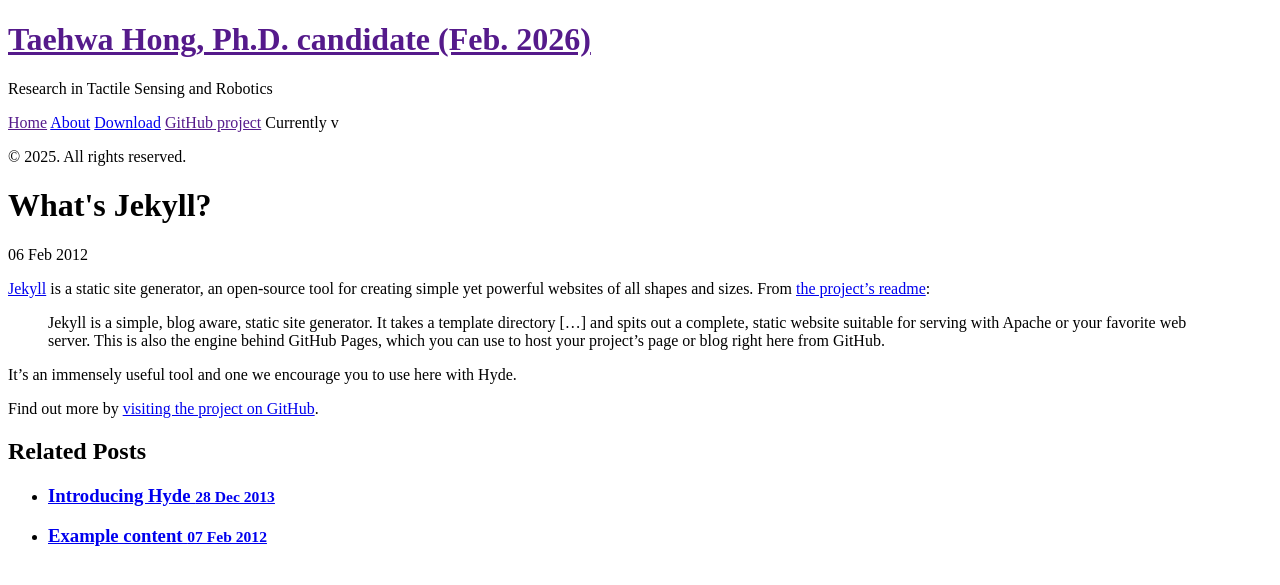
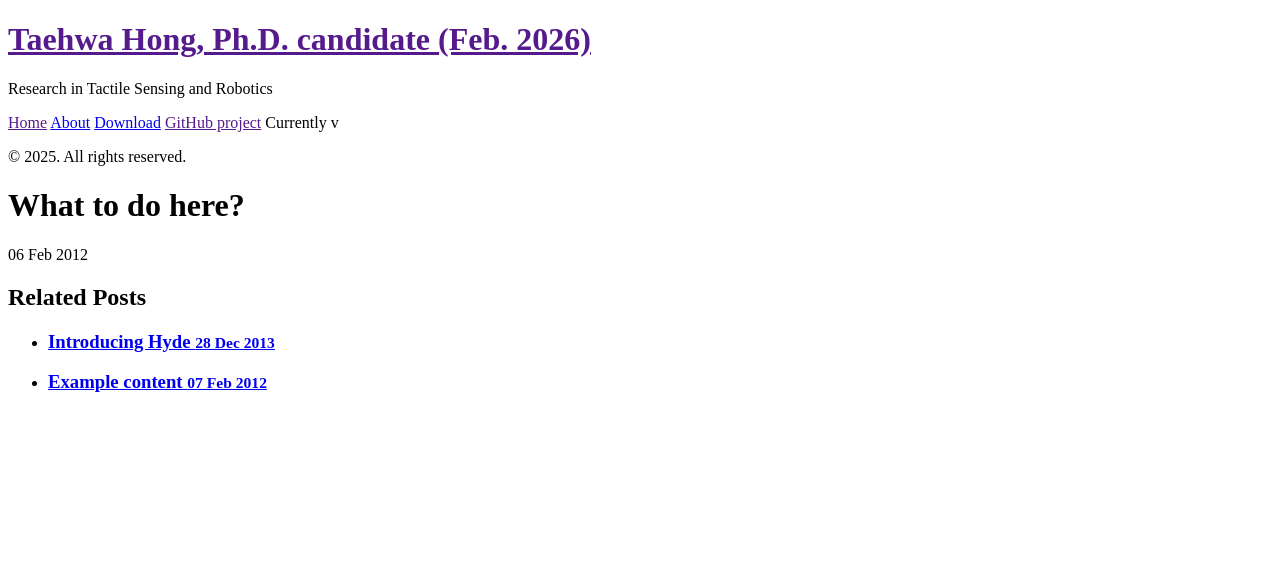
Before and after one commit to ndolphin-github/ndolphin-github.github.io, a Jekyll site: the page built from _posts/2012-02-06-whats-jekyll.md, in a window 1280 px wide. Shown: the top 585 px of the page. Built offline with Jekyll 4.4.1, drawn with Linux system fonts in a browser that asks for light colours.

Commit message:
Update 2012-02-06-whats-jekyll.md

```diff
--- a/_posts/2012-02-06-whats-jekyll.md
+++ b/_posts/2012-02-06-whats-jekyll.md
@@ -1,12 +1,4 @@
 ---
 layout: post
-title: What's Jekyll?
+title: What to do here?
 ---
-
-[Jekyll](http://jekyllrb.com) is a static site generator, an open-source tool for creating simple yet powerful websites of all shapes and sizes. From [the project's readme](https://github.com/mojombo/jekyll/blob/master/README.markdown):
-
-  > Jekyll is a simple, blog aware, static site generator. It takes a template directory [...] and spits out a complete, static website suitable for serving with Apache or your favorite web server. This is also the engine behind GitHub Pages, which you can use to host your project’s page or blog right here from GitHub.
-
-It's an immensely useful tool and one we encourage you to use here with Hyde.
-
-Find out more by [visiting the project on GitHub](https://github.com/mojombo/jekyll).
```
